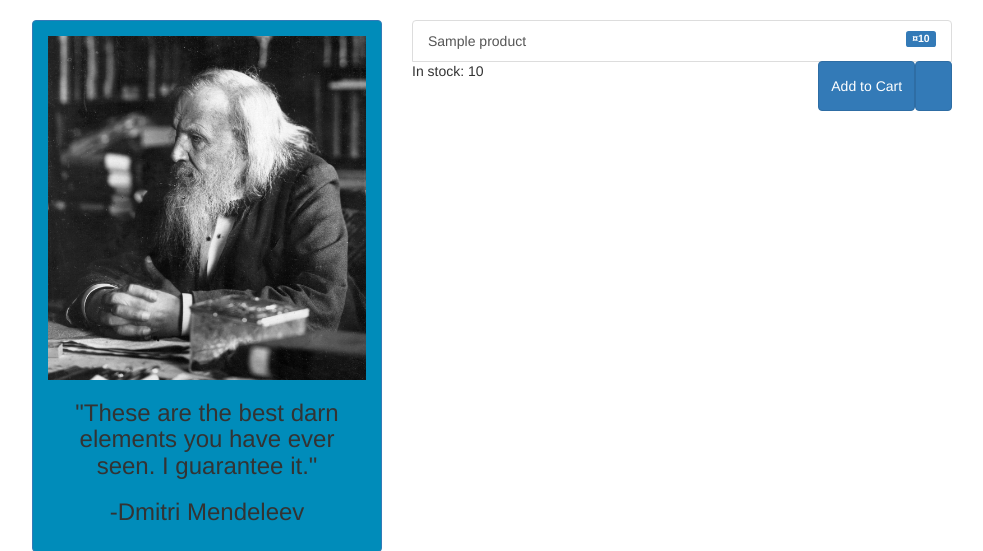
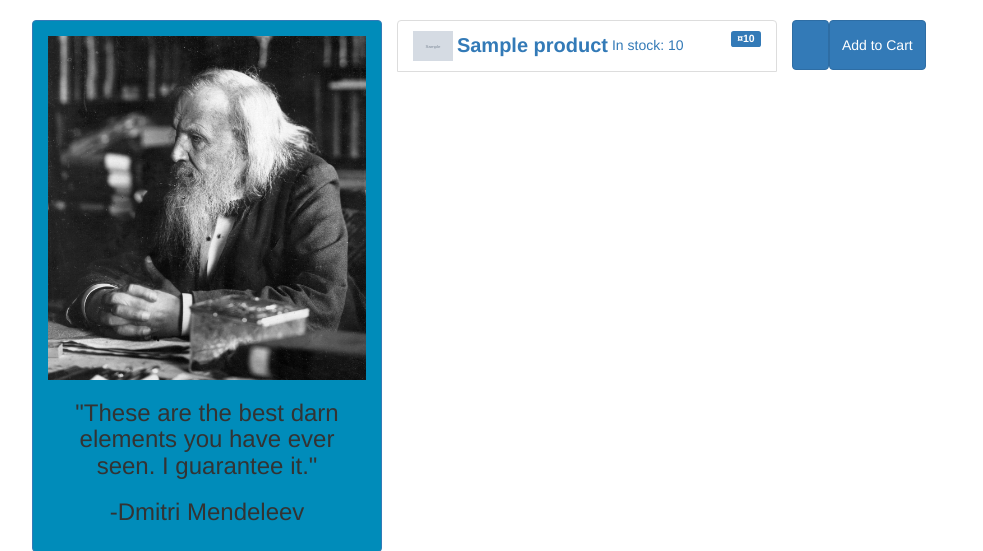
Before and after one commit to ReganThorpe/CS3500-Final-Project, a PHP site: page /catalog.php in a window 1280 px wide. Shown: the part 199-750 px from the top of the page, without its empty margins (53-1036 px from the left). Run offline with PHP 8.4, Linux system fonts and the light colour scheme; the visitor is signed in with stand-in values (Sample User, id 1); tables that the repository leaves empty hold one stand-in row (values such as "Sample post"); grey boxes marked "Sample" are stand-in pictures; some libraries are stand-ins or nearby versions; some web fonts are replaced.

Commit message:
catalog things

```diff
--- a/catalog.php
+++ b/catalog.php
@@ -65,14 +65,22 @@ catch(PDOException $e){
 }
 .butt{
 height: 50px;
-vertical-align: center;
+vertical-align: bottom;
 position: relative;
 display: inline-block;
-float: right;
+float: left;
 /* margin-bottom: 30px; */
 }
-form {
-  margin-bottom: 30px;
+img {
+  height: auto;
+  width: 40px;
+}
+strong {
+  font-size: 15pt;
+  vertical-align:top;
+}
+.list-group-item {
+  vertical-align:top;
 }
 </style>
 <body>
@@ -90,14 +98,18 @@ form {
         <div class="col-md-6">
           <?php
           foreach ($items as $key => $value) {
-            echo "<a href=\"product.php?id=".$value['ProductID']."\" class=\"list-group-item\">";
-            echo $value['Name']." <span class=\"label label-primary pull-right\">¤".$value['Price']." </span></a>";
+            echo "<div class=\"row\"><div class=\"col-md-8 list-group-item\">";
+            echo "<a href=\"product.php?id=".$value['ProductID']."\">";
+            echo "<img src=\"images/".$value['ImagePath']."\"/> ";
+            echo "<strong>".$value['Name']."</strong> In stock: ".$value['UnitsInStorage'];
+            echo " <span class=\"label label-primary pull-right price\">¤".$value['Price']." </span></a>";
+            echo "</div><div class=\"col-md-4\">";
             echo "<form action=\"catalog.php\" method=\"post\">";
             echo "<input type=\"hidden\" id=\"id\"  value=\"".$value['ProductID']."\">";
-            echo "In stock: ".$value['UnitsInStorage'];
+            // echo "In stock: ".$value['UnitsInStorage'];
             echo "<button type=\"submit\" class=\"btn btn-primary butt\"><span class='pull-right glyphicon glyphicon-heart-empty '></span></button>&nbsp;";
             echo "<button type=\"submit\" class=\"btn btn-primary butt\"> Add to Cart</button>&nbsp;";
-            echo "</form>";
+            echo "</form></div></div><br />";
           } ?>
 
         </div>
```
